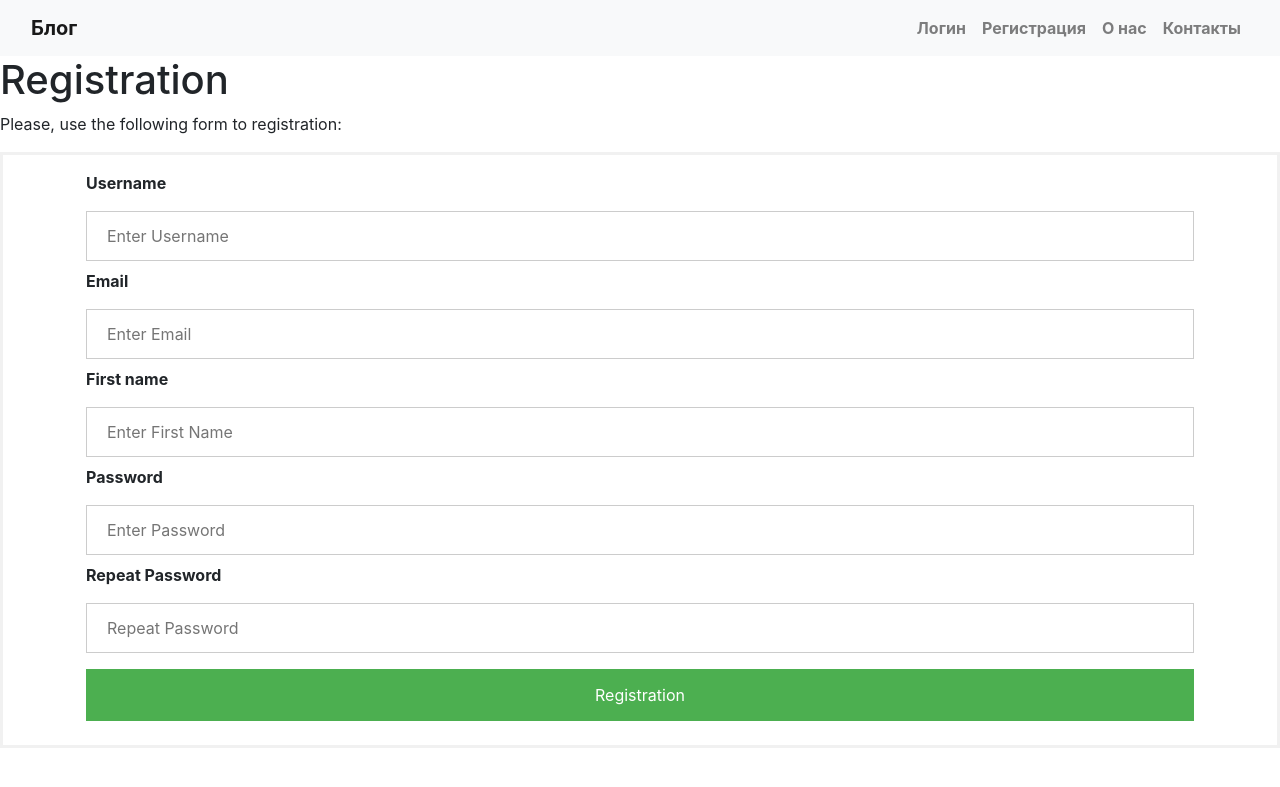
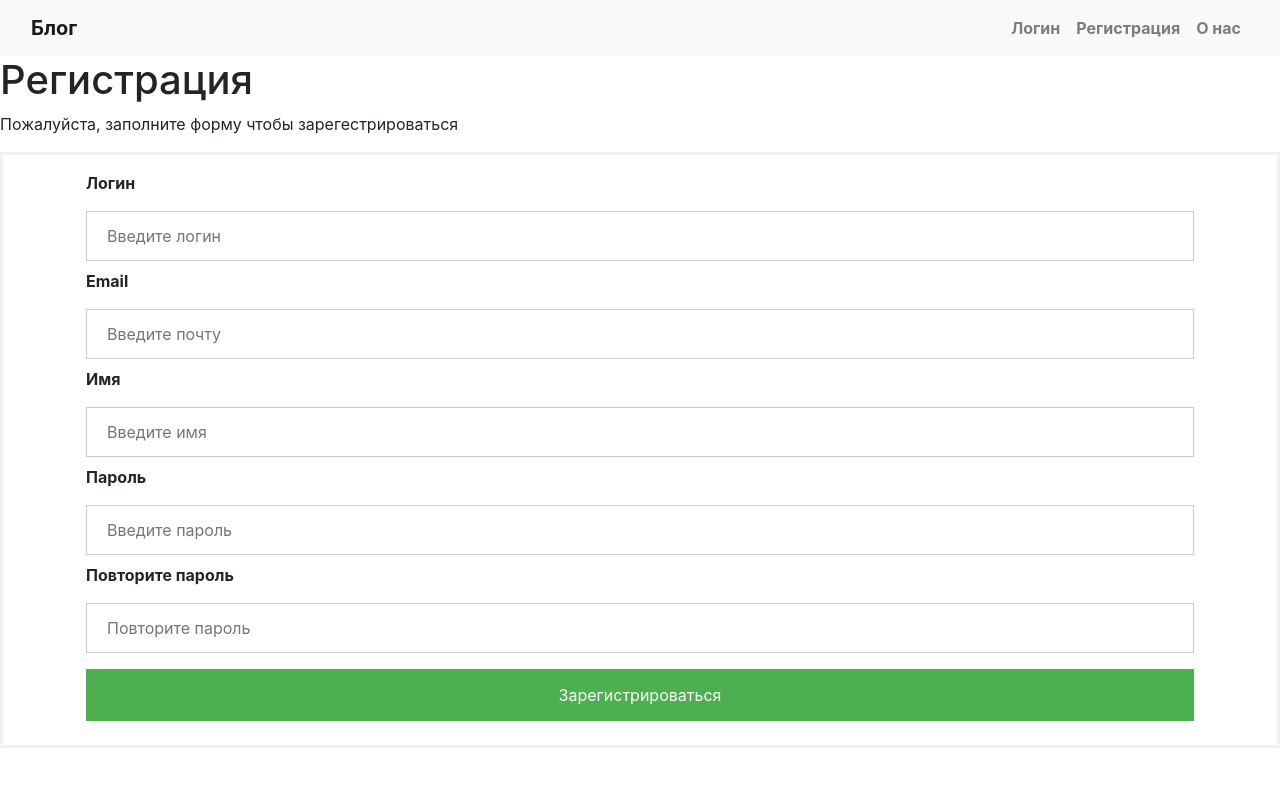
Before and after one commit to Svjashennik/postblog, a Django app: page /registration/ in a window 1280 px wide. Shown: the top 787 px of the page. Run offline with Django 4.2, Linux system fonts and the light colour scheme; some libraries are stand-ins or nearby versions.

Commit message:
zakazchik fixes

```diff
--- a/templates/base.html
+++ b/templates/base.html
@@ -36,9 +36,6 @@
 							<li class="nav-item text-black">
 								<a class="nav-link text-black font-weight-bold" href="/about">О нас</a>
 							</li>
-							<li class="nav-item text-black">
-								<a class="nav-link text-black font-weight-bold" href="/about">Контакты</a>
-							</li>
 						</ul>
 					</div>
 				</div>
--- a/templates/registration/registration.html
+++ b/templates/registration/registration.html
@@ -1,7 +1,7 @@
 {% extends "base.html" %}
 {% load static %}
 {% block title %}
-        <title>Registration</title>
+        <title>Регистрация</title>
 		<link href="https://fonts.googleapis.com/css?family=Roboto:400,700" rel="stylesheet">
         <meta name="google" content="notranslate" />
         <meta name="viewport" content="width=device-width, initial-scale=1" />
@@ -11,27 +11,27 @@
 {% endblock %}
 
 {% block content %}
-    <h1>Registration</h1>
-    <p>Please, use the following form to registration:</p>
+    <h1>Регистрация</h1>
+    <p>Пожалуйста, заполните форму чтобы зарегестрироваться</p>
     <form action="." method="post">
         {% csrf_token %}
         <div class="container">
-		<label for="uname"><b>Username</b></label>
-		<input type="text" placeholder="Enter Username" name="username" required>
+		<label for="uname"><b>Логин</b></label>
+		<input type="text" placeholder="Введите логин" name="username" required>
 
         <label for="uname"><b>Email</b></label>
-		<input type="text" placeholder="Enter Email" name="email" required>
+		<input type="text" placeholder="Введите почту" name="email" required>
 
-        <label for="uname"><b>First name</b></label>
-		<input type="text" placeholder="Enter First Name" name="first_name" required>
+        <label for="uname"><b>Имя</b></label>
+		<input type="text" placeholder="Введите имя" name="first_name" required>
 
-		<label for="psw"><b>Password</b></label>
-		<input type="password" placeholder="Enter Password" name="password" required>
+		<label for="psw"><b>Пароль</b></label>
+		<input type="password" placeholder="Введите пароль" name="password" required>
 
-        <label for="psw"><b>Repeat Password</b></label>
-		<input type="password" placeholder="Repeat Password" name="password2" required>
+        <label for="psw"><b>Повторите пароль</b></label>
+		<input type="password" placeholder="Повторите пароль" name="password2" required>
 
-		<button type="submit" value="registration">Registration</button>
+		<button type="submit" value="registration">Зарегистрироваться</button>
 	  </div>
     </form>
 {% endblock %}
```
Also changed, not shown: templates/registration/login.html (+9 -11 lines).
